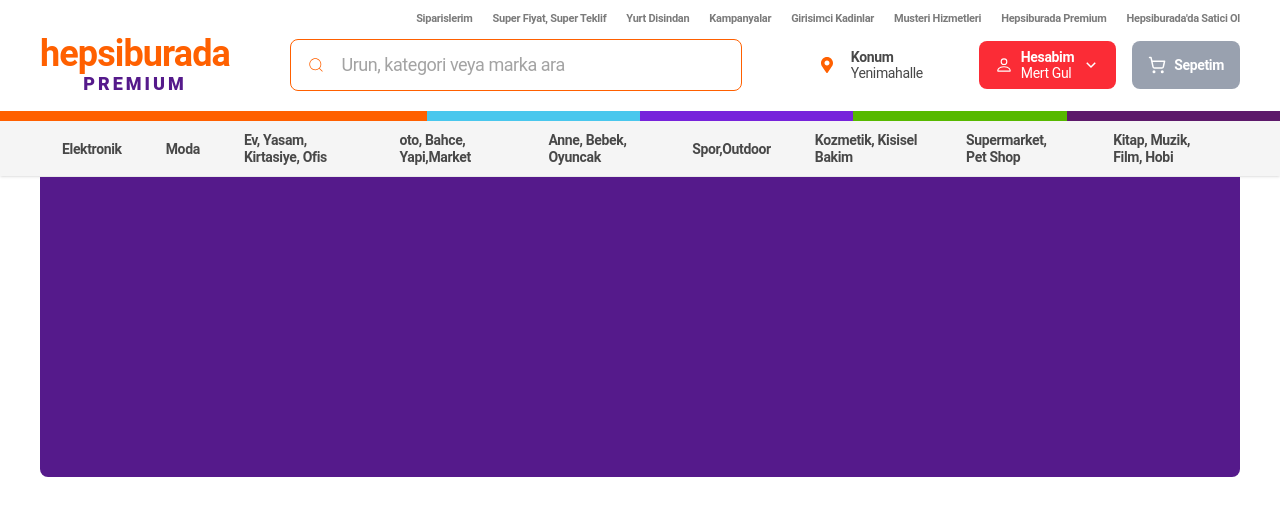
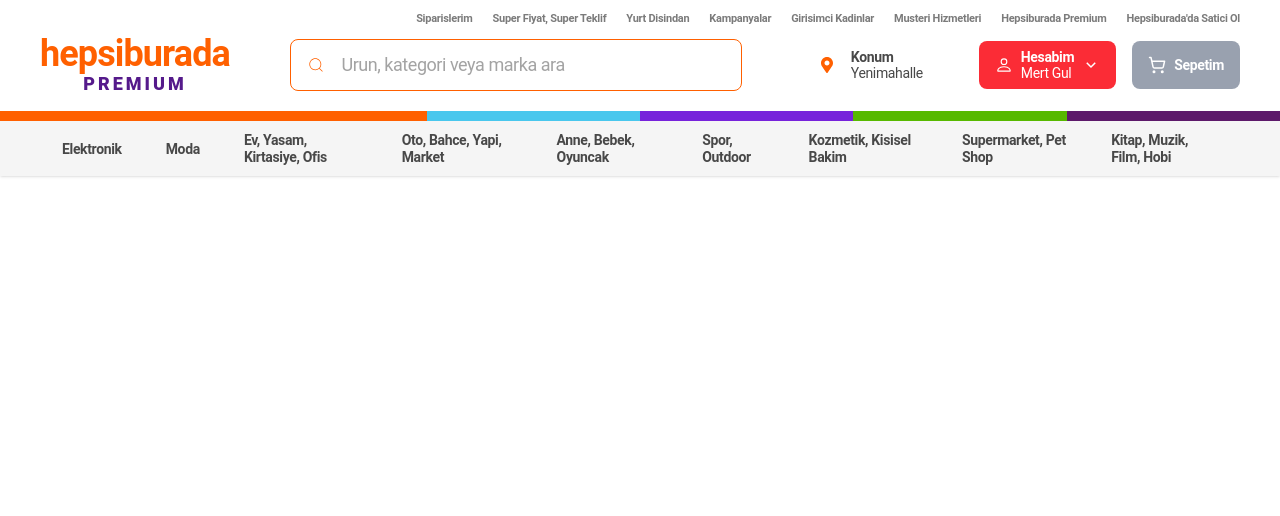
Before and after one commit to Honeybadger-png/hepsiburada-clone-app, a React (Vite) app: page / in a window 1280 px wide. Shown: the top 516 px of the page. Built offline with nearby package versions, Linux system fonts and the light colour scheme.

Commit message:
i will try to finish it in the weekend

```diff
--- a/src/components/topbar/navigation-bar.jsx
+++ b/src/components/topbar/navigation-bar.jsx
@@ -1,26 +1,55 @@
 import './topbar.css'
+import NavigationData from "../../data/Navigation.json";
+import { useEffect, useState } from 'react';
 
 const NavigationBar = () => {
+    const [hoveredCategory, setHoveredCategory] = useState(-1);
+
+
+    useEffect(()=> {
+        console.log(NavigationData);
+    })
+
     return (
         <div className="w-full">
             <div className="h-[55px] bg-shady-gray shadow justify-items-center">
+                {
+                    hoveredCategory !== -1 ? (
+                        <div className='BackgroundShadow'></div>
+                    ) : null
+                }
                 <div className=" relative w-[1200px] h-full">
                     <ul className="flex h-full text-[14px] font-[600]">
-                        <li className="flex h-full items-center px-[22px]">
-                            <span>Elektronik</span>
-                            <div className="ChildMenuItems">
+                        {
+                            NavigationData.MainCategory.map((categories)=> {
+                                return (
+                                    <>
+                                        <li className='flex h-full items-center px-[22px] hover:bg-white' key={categories.id} onMouseEnter={()=> setHoveredCategory(categories.id)} onMouseLeave={()=> setHoveredCategory(-1)}>
+                                            <span>{categories.name}</span>
+                                        </li>
 
-                            </div>
-                        </li>
-                        <li className="flex h-full items-center px-[22px]">Moda</li>
-                        <li className="flex h-full items-center px-[22px]">Ev, Yasam,
-                            Kirtasiye, Ofis</li>
-                        <li className="flex h-full items-center px-[22px]">oto, Bahce, Yapi,Market</li>
-                        <li className="flex h-full items-center px-[22px]">Anne, Bebek, Oyuncak</li>
-                        <li className="flex h-full items-center px-[22px]">Spor,Outdoor</li>
-                        <li className="flex h-full items-center px-[22px]">Kozmetik, Kisisel Bakim</li>
-                        <li className="flex h-full items-center px-[22px]">Supermarket, Pet Shop</li>
-                        <li className="flex h-full items-center px-[22px]">Kitap, Muzik, Film, Hobi</li>
+                                            {
+                                                hoveredCategory !== -1 ? (
+                                                    <div className="ChildMenuItems">
+                                                        <div className='flex pt-8'>
+                                                            <div className='w-2/10 min-h-[300px] bg-amber-600 px-4'>
+                                                                <ul>
+                                                                    <li>Bilgisayar/Tablet</li>
+                                                                </ul>
+                                                            </div>
+                                                            <div className='w-8/10 min-h-[300px]'>
+
+                                                            </div>
+                                                        </div>
+                                                    </div>
+                                                ) : null
+                                            }
+
+
+                                    </>
+                                )
+                            })
+                        }
                     </ul>
                 </div>
             </div>
--- a/src/components/topbar/topbar.css
+++ b/src/components/topbar/topbar.css
@@ -46,10 +46,19 @@ a{
 .ChildMenuItems{
     width: 1200px;
     min-height: 300px;
-    background: #551a8b;
+    background: #fff;
     border-bottom-left-radius: 8px;
     border-bottom-right-radius: 8px;
     position: absolute;
-    top: 56px;
+    top: 55px;
     left: 0;
 }
+
+.BackgroundShadow{
+    width: 100%;
+    height: 100vh;
+    background-color: rgba(0, 0, 0, 0.35);
+    position: absolute;
+    z-index: -1;
+    top: 140px;
+}
--- /dev/null
+++ b/src/data/Navigation.json
@@ -0,0 +1,161 @@
+
+{
+    "MainCategory" : [
+        {
+            "id" : 1,
+            "name" : "Elektronik",
+            "slug" : "elektronik",
+            "children" : [
+                {
+                    "name" : "Bilgisayar/Tablet",
+                    "slug" : "bilgisayar-tablet",
+                    "children" : [
+                        {
+                            "name" : "Laptop",
+                            "slug" : "laptop",
+                            "children" : [
+                                "Notebook",
+                                "Oyun Bilgisayari",
+                                "Ikisi bir arada"
+                            ]
+                        },
+                        {
+                            "name" : "Tablet",
+                            "slug" : "slug",
+                            "children" : [
+                                "Apple",
+                                "Samsung",
+                                "Lenovo",
+                                "Alcatel",
+                                "Hometech",
+                                "Huawei",
+                                "Reeder",
+                                "Casper",
+                                "Diger"
+                            ]
+                        },
+                        {
+                            "name" : "Masaustu",
+                            "slug" : "masaustu",
+                            "children" : [
+                                "All-in-one",
+                                "Masaustu",
+                                "Mini"
+                            ]
+                        },
+                        {
+                            "name" : "Oyuncu Ozel",
+                            "slug" : "oyuncu-ozel",
+                            "children": [
+                                "Klavye",
+                                "Mouse",
+                                "Kulaklik",
+                                "Oyun Bilgisayari",
+                                "Monitor",
+                                "Oyun Donanimlari",
+                                "oyuncu Masasi",
+                                "oyuncu Koltugu"
+                            ]
+                        },
+                        {
+                            "name" : "Veri Depolama",
+                            "slug" : "veri-depolama",
+                            "children" : [
+                                "Usb bellek",
+                                "tasinabilir disk"
+                            ]
+                        },
+                        {
+                            "name" : "Tum Bilgisayarlar",
+                            "slug" : "tum-bilgisayarlar"
+                        },
+                        {
+                            "name" : "Bilgisayar Bilesenleri",
+                            "slug" : "bilgisayar-bilesenleri",
+                            "children" : [
+                                "Anakart",
+                                "Ekran Kartlari",
+                                "Bellek",
+                                "Islemciler",
+                                "Disk",
+                                "Kasa"
+                            ]
+                        }
+                    ]
+                },
+                {
+                    "name" : "Yazicilar & Projeksiyon",
+                    "slug" : "yazicilar-projeksiyon"
+                },
+                {
+                    "name" : "Telefon & Telefon Aksesuarlari",
+                    "slug" : "telefon-telefon-aksesuarlari"
+                },
+                {
+                    "name" : "Tv, Goruntu & Ses Sistemleri",
+                    "slug" : "tv-goruntu-ses-sistemleri"
+                },
+                {
+                    "name" : "Beyaz Esya",
+                    "slug" : "beyaz-esya"
+                },
+                {
+                    "name" : "Klima ve Isiticilar",
+                    "slug" : "klima-ve-isiticilar"
+                },
+                {
+                    "name" : "Elektrikli Ev Aletleri",
+                    "slug" : "elektrikli-ev-aletleri"
+                },
+                {
+                    "name" : "Foto & Kamera",
+                    "slug" : "foto-kamera"
+                },
+                {
+                    "name" : "Oyun & Konsollari",
+                    "slug" : "oyun-konsollari"
+                }
+            ]
+        },
+        {
+            "id" : 2,
+            "name" : "Moda",
+            "slug" : "moda"
+        },
+        {
+            "id" : 3,
+            "name" : "Ev, Yasam, Kirtasiye, Ofis",
+            "slug" : "ev-yasam-kirtasiye-ofis"
+        },
+        {
+            "id" : 4,
+            "name" : "Oto, Bahce, Yapi, Market",
+            "slug" : "oto"
+        },
+        {
+            "id" : 5,
+            "name" : "Anne, Bebek, Oyuncak",
+            "slug" : "anne"
+        },
+        {
+            "id" : 6,
+            "name" : "Spor, Outdoor",
+            "slug" : "spor"
+        },
+        {
+            "id" : 7,
+            "name" : "Kozmetik, Kisisel Bakim",
+            "slug" : "kozmetik"
+        },
+        {
+            "id" : 8,
+            "name" : "Supermarket, Pet Shop",
+            "slug" : "supermarket"
+        },
+        {
+            "id" : 9,
+            "name" : "Kitap, Muzik, Film, Hobi",
+            "slug" : "kitap"
+        }
+    ]
+}
```
